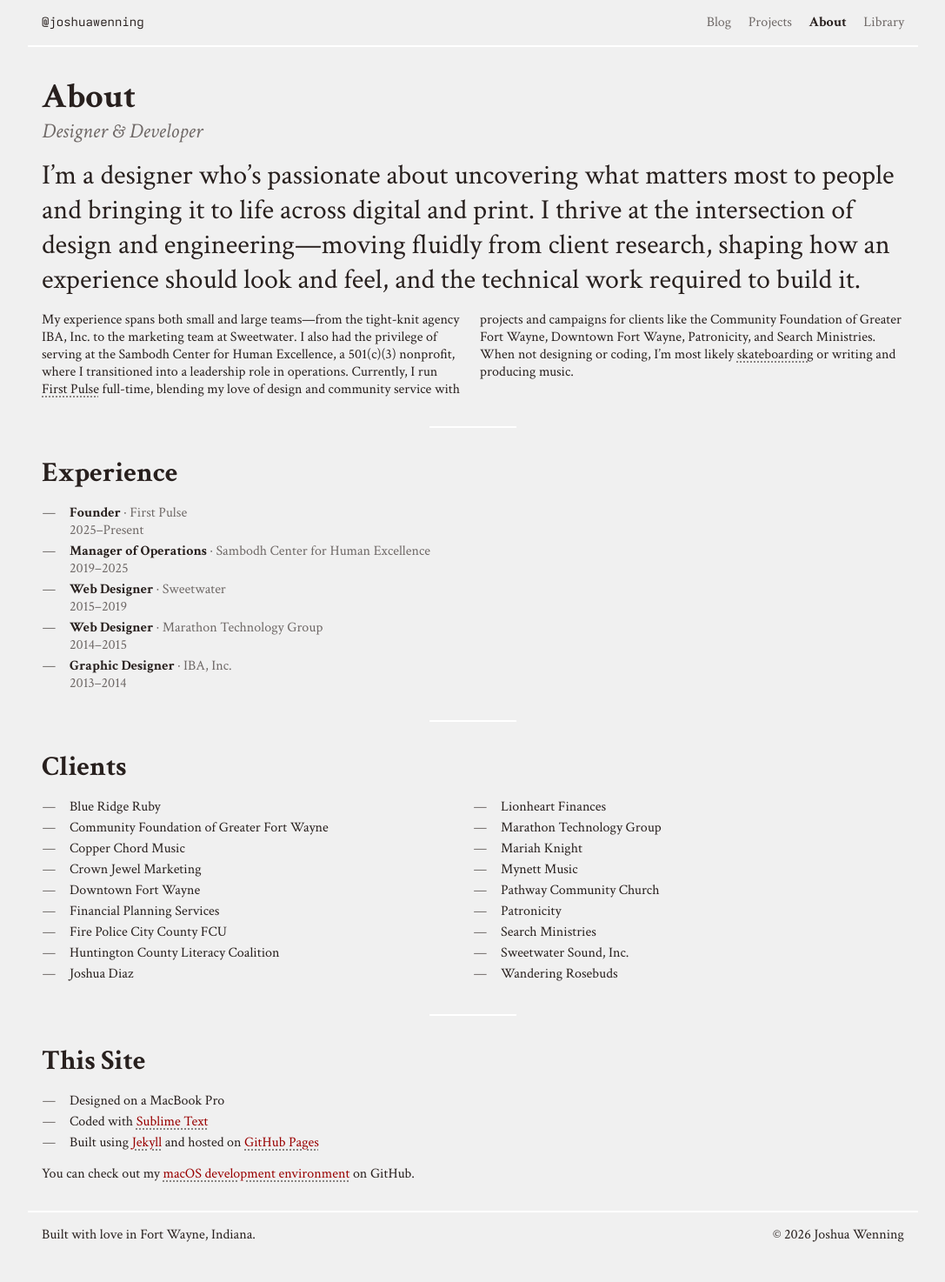
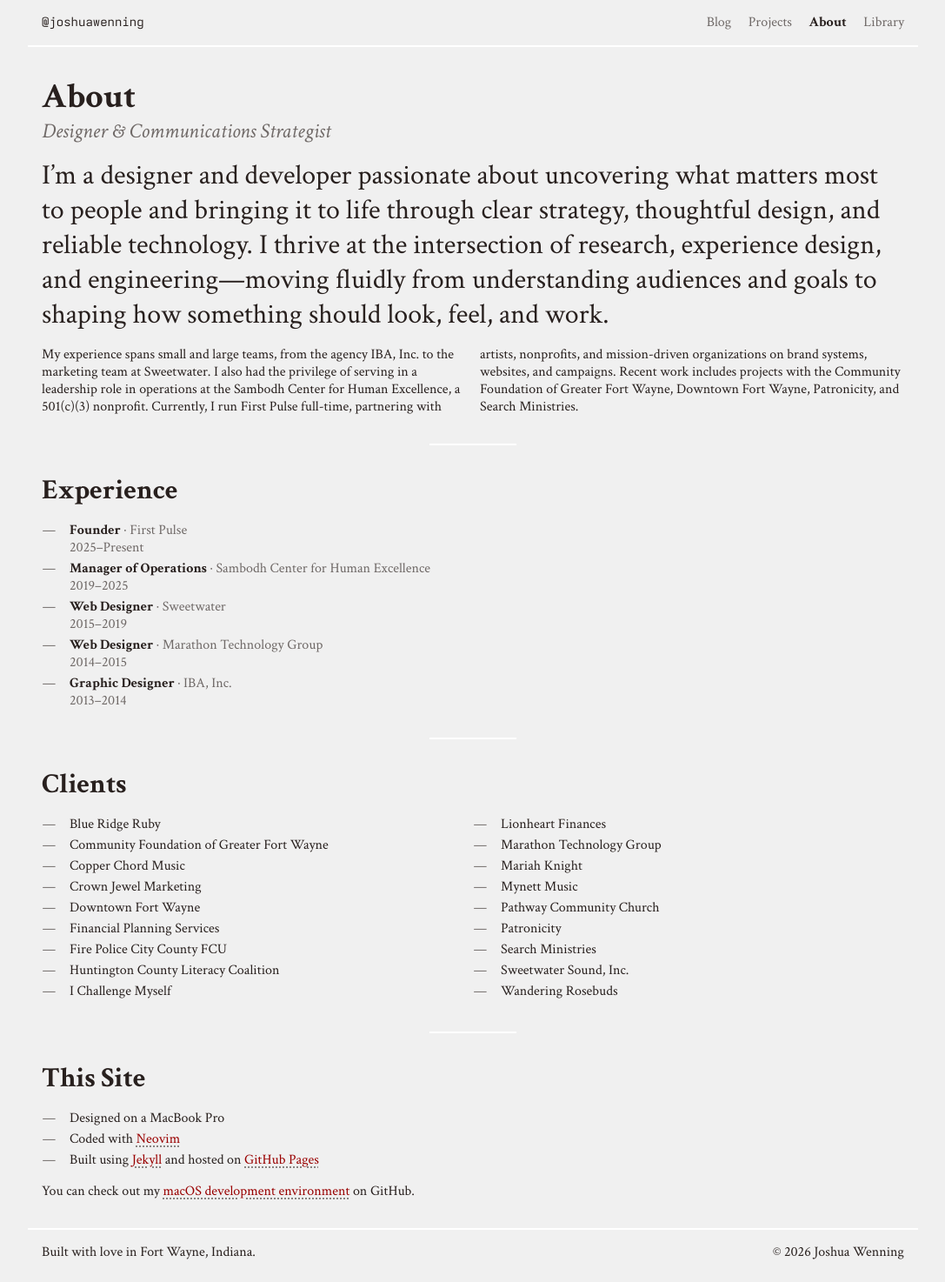
Before and after one commit to joshuawenning/blog, a Jekyll site: the page built from about.html, in a window 1280 px wide. Shown: the whole page at 87% size, without its empty margins (96-1183 px from the left). Built offline with Jekyll 4.4.1, drawn with Linux system fonts in a browser that asks for light colours.

Commit message:
Update 'About' and 'Home' sections to reflect new title and role

```diff
--- a/about.html
+++ b/about.html
@@ -5,9 +5,9 @@ title: About
 
 <section class="mb-2 pl-1 pr-1">
   <h1 class="text-h2">About</h1>
-  <h2 class="mb-1 grey text-h4 text-italic text-normal">Designer &amp; Developer</h2>
-  <p class="mb-1 text-h3 text-pretty">I&rsquo;m a designer who&rsquo;s passionate about uncovering what matters most to people and bringing it to life across digital and print. I thrive at the intersection of design and engineering&mdash;moving fluidly from client research, shaping how an experience should look and feel, and the technical work required to build it.</p>
-  <p class="columns text-pretty">My experience spans both small and large teams&mdash;from the tight-knit agency IBA, Inc. to the marketing team at Sweetwater. I also had the privilege of serving at the Sambodh Center for Human Excellence, a 501(c)(3) nonprofit, where I transitioned into a leadership role in operations. Currently, I run <a class="black" href="https://firstpulseco.com/">First Pulse</a> full-time, blending my love of design and community service with projects and campaigns for clients like the Community Foundation of Greater Fort Wayne, Downtown Fort Wayne, Patronicity, and Search Ministries. When not designing or coding, I&rsquo;m most likely <a class="black" href="https://www.instagram.com/joshuawenning">skateboarding</a> or writing and producing music.</p>
+  <h2 class="mb-1 grey text-h4 text-italic text-normal">Designer &amp; Communications Strategist</h2>
+  <p class="mb-1 text-h3 text-pretty">I&rsquo;m a designer and developer passionate about uncovering what matters most to people and bringing it to life through clear strategy, thoughtful design, and reliable technology. I thrive at the intersection of research, experience design, and engineering&mdash;moving fluidly from understanding audiences and goals to shaping how something should look, feel, and work.</p>
+  <p class="columns text-pretty">My experience spans small and large teams, from the agency IBA, Inc. to the marketing team at Sweetwater. I also had the privilege of serving in a leadership role in operations at the Sambodh Center for Human Excellence, a 501(c)(3) nonprofit. Currently, I run First Pulse full-time, partnering with artists, nonprofits, and mission-driven organizations on brand systems, websites, and campaigns. Recent work includes projects with the Community Foundation of Greater Fort Wayne, Downtown Fort Wayne, Patronicity, and Search Ministries.</p>
   <hr>
   <h3 class="mb-1 text-h3">Experience</h3>
   <ul class="list grey">
@@ -43,7 +43,7 @@ title: About
     <li>Financial Planning Services</li>
     <li>Fire Police City County FCU</li>
     <li>Huntington County Literacy Coalition</li>
-    <li>Joshua Diaz</li>
+    <li>I Challenge Myself</li>
     <li>Lionheart Finances</li>
     <li>Marathon Technology Group</li>
     <li>Mariah Knight</li>
@@ -58,7 +58,7 @@ title: About
   <h3 class="mb-1 text-h3">This Site</h3>
   <ul class="list mb-1">
     <li>Designed on a MacBook Pro</li>
-    <li>Coded with <a href="https://www.sublimetext.com/">Sublime Text</a></li>
+    <li>Coded with <a href="https://neovim.io">Neovim</a></li>
     <li>Built using <a href="https://jekyllrb.com/">Jekyll</a> and hosted on <a href="https://docs.github.com/en/pages">GitHub Pages</a></li>
   </ul>
   <p class="text-pretty">You can check out my <a href="https://github.com/joshuawenning/dotfiles">macOS development environment</a> on GitHub.</p>
--- a/index.html
+++ b/index.html
@@ -11,8 +11,10 @@ title: Home
 
     <div class="mb-1">
       <img alt="Profile" class="avatar avatar-small d-block mb-1" src="assets/images/profile.jpg">
-      <p class="grey lh-solid mb-1 text-h4 text-italic text-pretty">Designer &amp; Developer</p>
-      <p class="lh-copy mb-1 text-h5">I&rsquo;m a designer who&rsquo;s passionate about uncovering what matters most to people and bringing it to life across digital and print. I thrive at the intersection of design and engineering&mdash;moving fluidly from client research, shaping how an experience should look and feel, and the technical work required to build it. I run an independent studio called <a class="black" href="https://firstpulsestudio.com/">First Pulse</a> full-time. When not designing or coding, I&rsquo;m most likely <a class="black" href="https://www.instagram.com/joshuawenning">skateboarding</a> or writing and producing music.</p>
+      <p class="grey lh-solid mb-1 text-h4 text-italic text-pretty">Designer &amp; Communications Strategist</p>
+      <p>
+        I&rsquo;m a designer and developer passionate about uncovering what matters most to people and bringing it to life through clear strategy, thoughtful design, and reliable technology. I&nbsp;thrive at the intersection of research, experience design, and engineering. I run First Pulse full-time, partnering with artists, nonprofits, and mission-driven organizations. When not designing or building, I&rsquo;m most likely skateboarding or playing guitar.
+      </p>
     </div>
 
     <ul class="social-link list-reset">
```
